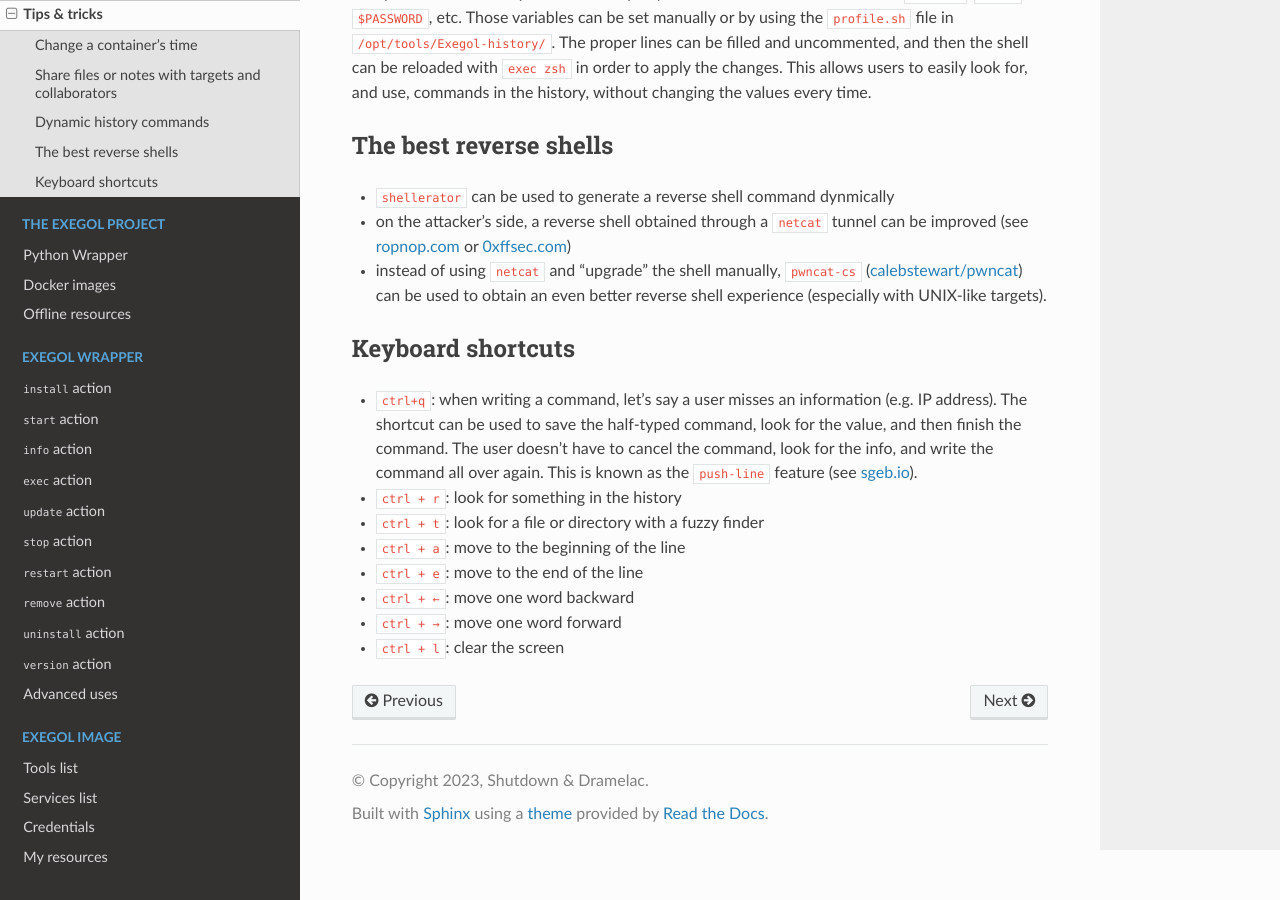
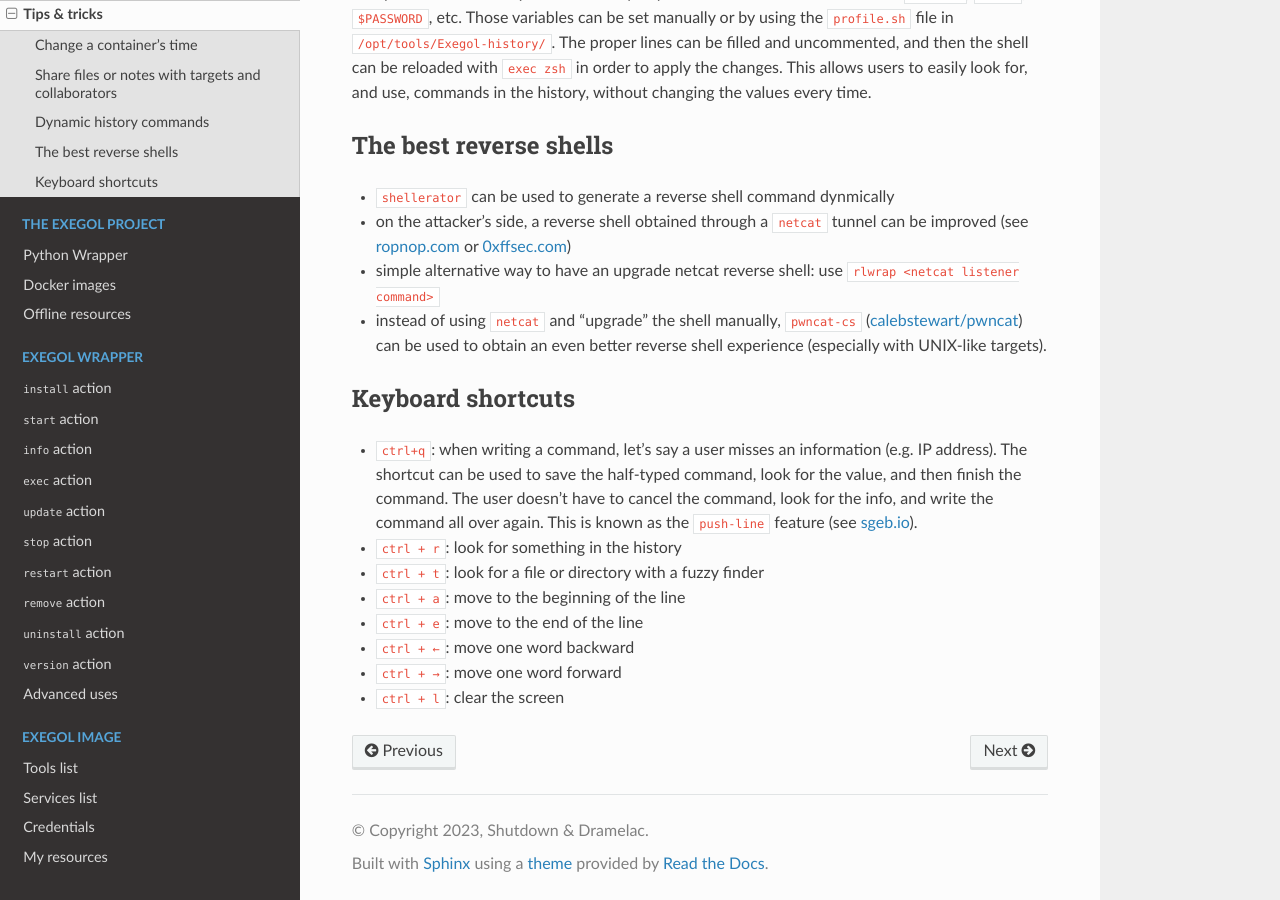
Before and after one commit to ThePorgs/Exegol-docs, a Sphinx documentation site: the page built from source/getting-started/tips-and-tricks.rst, in a window 1280 px wide and 900 px high, scrolled down 1390 px. Built offline with Sphinx 7.4.7 and the Read the Docs theme 2.0.0, drawn with Linux system fonts in a browser that asks for light colours.

Commit message:
Update tips-and-tricks.rst

```diff
--- a/source/getting-started/tips-and-tricks.rst
+++ b/source/getting-started/tips-and-tricks.rst
@@ -50,6 +50,7 @@ The best reverse shells
 
 * ``shellerator`` can be used to generate a reverse shell command dynmically
 * on the attacker's side, a reverse shell obtained through a ``netcat`` tunnel can be improved (see `ropnop.com <https://blog.ropnop.com/upgrading-simple-shells-to-fully-interactive-ttys/>`_ or `0xffsec.com <https://0xffsec.com/handbook/shells/full-tty/>`_)
+* simple alternative way to have an upgrade netcat reverse shell: use ``rlwrap <netcat listener command>``
 * instead of using ``netcat`` and "upgrade" the shell manually, ``pwncat-cs`` (`calebstewart/pwncat <https://github.com/calebstewart/pwncat>`_) can be used to obtain an even better reverse shell experience (especially with UNIX-like targets).
 
 Keyboard shortcuts
```
